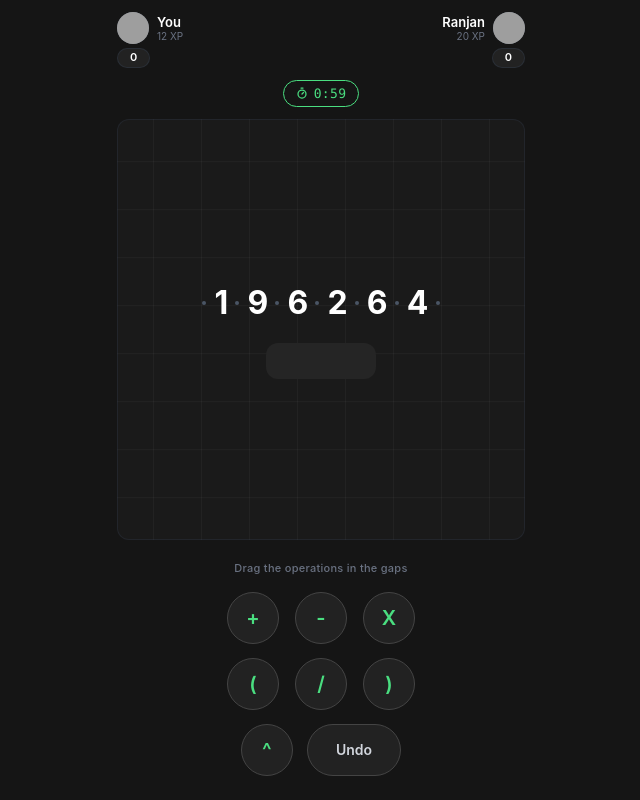
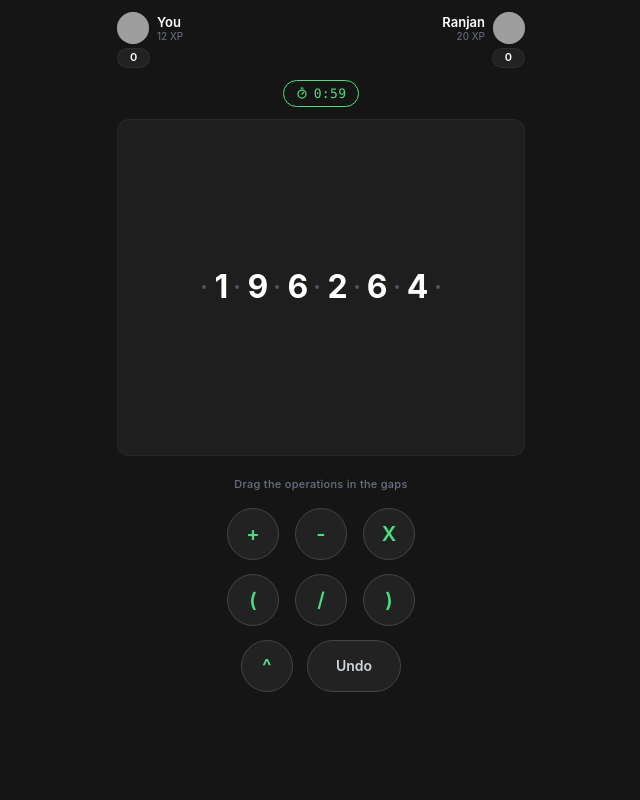
Before and after one commit to somnath-07/Hectoclash-Matiks, a React (Vite) app: page / in a window 1280 px wide. Shown: the whole page, without its empty margins (319-959 px from the left). Built offline with nearby package versions, Linux system fonts and the light colour scheme; grey boxes are pictures that could not be loaded.

Commit message:
fix: remove preview box, solid card bg, 100px bottom margin

```diff
--- a/src/App.jsx
+++ b/src/App.jsx
@@ -115,14 +115,13 @@ function App() {
       onDragEnd={handleDragEnd}
     >
       <div className="h-screen h-[100dvh] bg-[var(--color-hectoc-bg)] text-white font-sans flex flex-col items-center select-none overflow-hidden">
-        <div className="relative z-10 w-full max-w-md h-full flex flex-col pt-3 pb-4 px-5">
+        <div className="relative z-10 w-full max-w-md h-full flex flex-col pt-3 pb-[100px] px-5">
           <TopBar />
 
           <GameBoard
             digits={digits}
             gaps={gaps}
             onRemoveOperator={removeOperator}
-            currentResult={currentResult}
           />
 
           <OperatorDock
--- a/src/components/GameBoard.jsx
+++ b/src/components/GameBoard.jsx
@@ -37,7 +37,7 @@ export function Gap({ gapIndex, operators, onRemove }) {
   );
 }
 
-export default function GameBoard({ digits, gaps, onRemoveOperator, currentResult }) {
+export default function GameBoard({ digits, gaps, onRemoveOperator }) {
   const renderBoard = () => {
     const elements = [];
 
@@ -60,22 +60,11 @@ export default function GameBoard({ digits, gaps, onRemoveOperator, currentResul
 
   return (
     <div className="w-full flex-1 flex flex-col mt-3 min-h-0">
-      {/* Grid card container — flex-1 makes it fill available space */}
-      <div className="w-full flex-1 rounded-xl border border-gray-700/30 bg-[var(--color-hectoc-card)] bg-grid-pattern overflow-hidden flex flex-col items-center justify-center gap-4">
+      {/* Solid card container — flex-1 fills available space */}
+      <div className="w-full flex-1 rounded-xl border border-gray-700/30 bg-[#1E1E1E] overflow-hidden flex flex-col items-center justify-center">
         {/* Digits row */}
         <div className="flex items-center justify-center w-full px-3">
           {renderBoard()}
-        </div>
-
-        {/* Result display inside the card */}
-        <div className="flex justify-center">
-          {currentResult !== null ? (
-            <div className="text-lg font-bold bg-[#252525] px-8 py-2 rounded-xl text-white min-w-[110px] text-center">
-              {currentResult}
-            </div>
-          ) : (
-            <div className="w-[110px] h-[36px] bg-[#252525] rounded-xl"></div>
-          )}
         </div>
       </div>
     </div>
```
